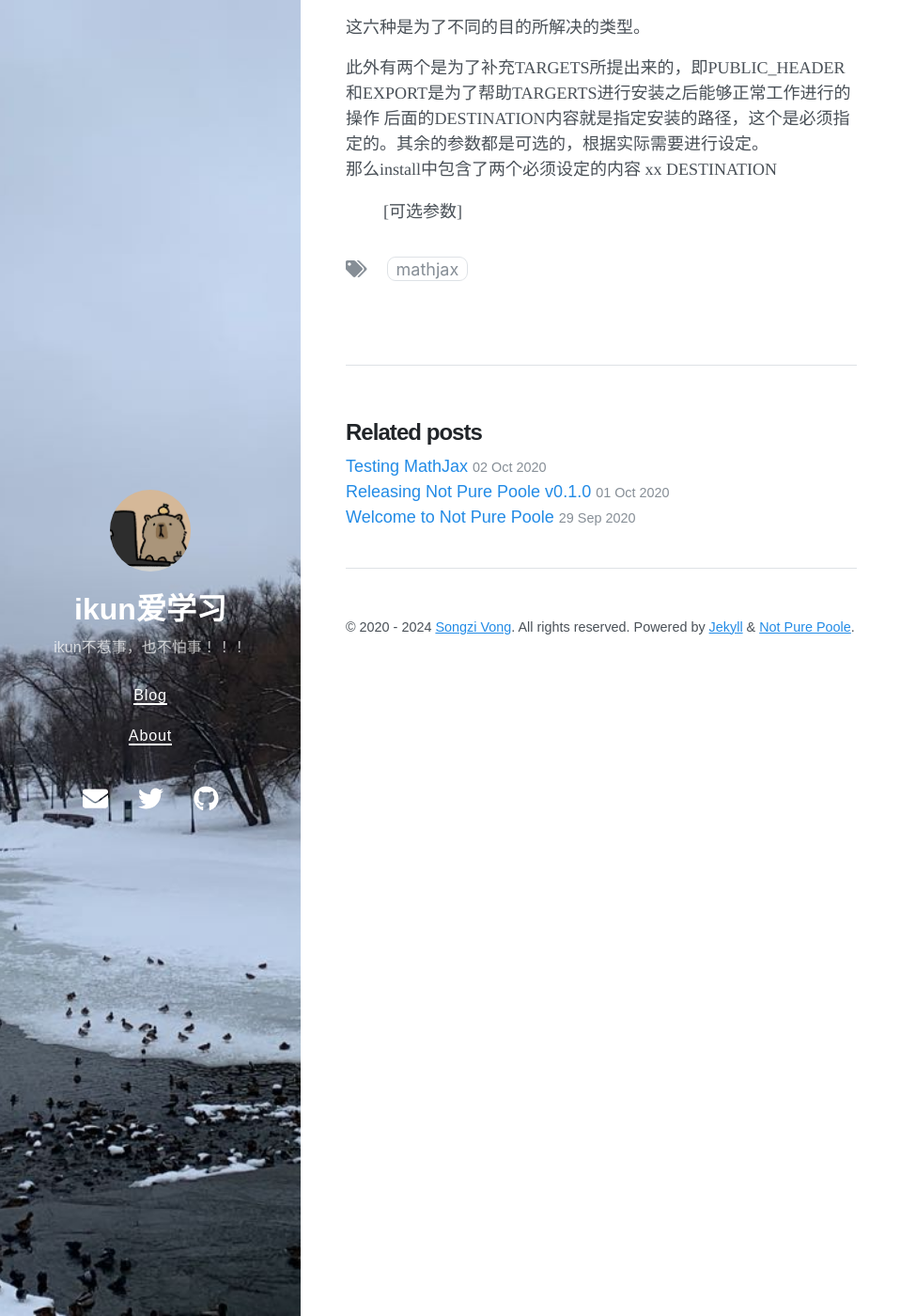
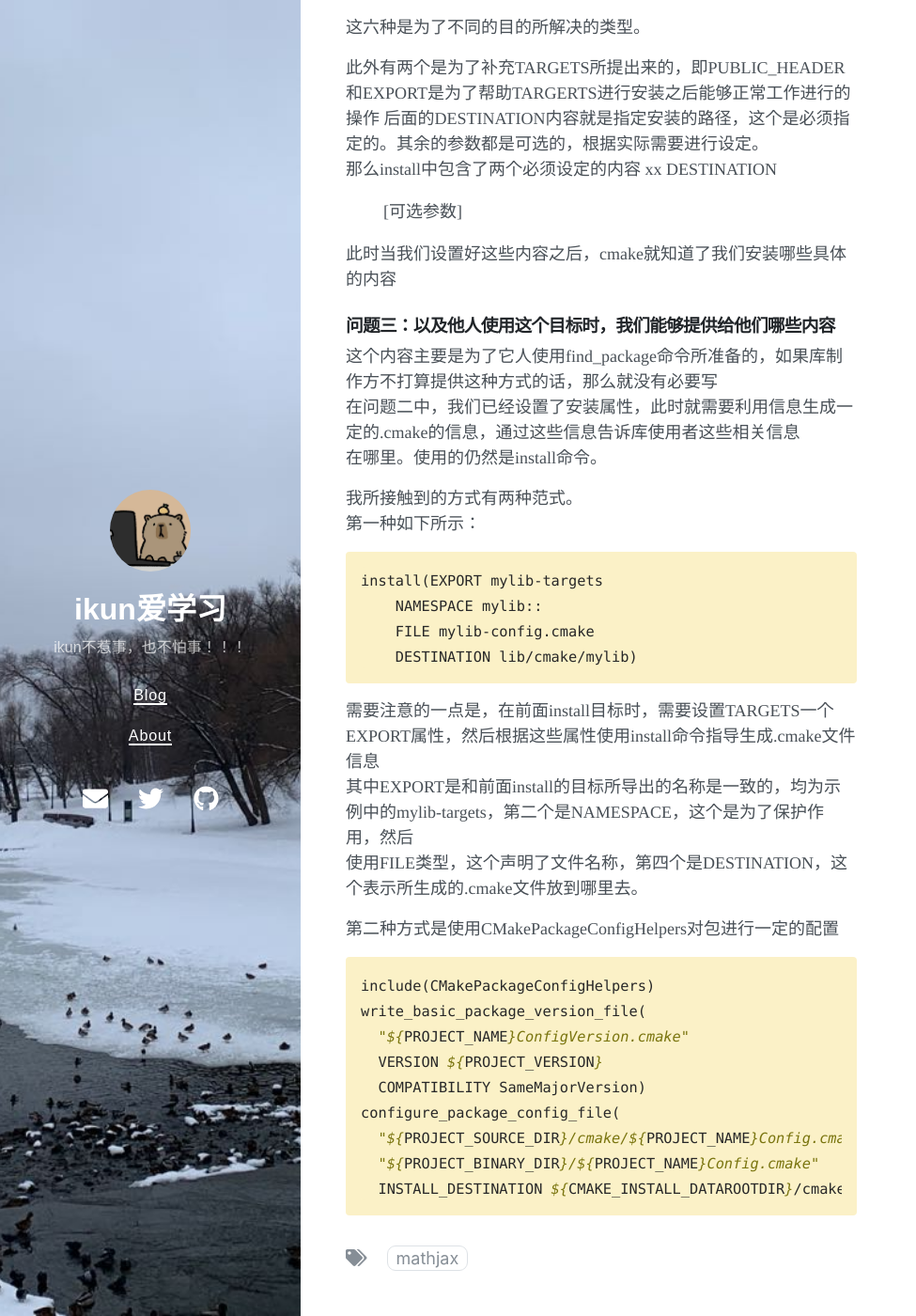
Before and after one commit to SuperIkunFan/SuperIkunFan.github.io, a Jekyll site: the page built from _posts/2024-09-04-学习cmake的install.md, in a window 1280 px wide and 1400 px high, scrolled down 3960 px. Shown: the whole window at 94% size, without its empty margins (0-975 px from the left). Built offline with Jekyll 4.4.1, drawn with Linux system fonts in a browser that asks for light colours; nearby versions of some CDN libraries.

Commit message:
短期保存-17：30

````diff
--- a/_posts/2024-09-04-学习cmake的install.md
+++ b/_posts/2024-09-04-学习cmake的install.md
@@ -137,3 +137,35 @@ FILES：用于安装单个或多个文件
 此外有两个是为了补充TARGETS所提出来的，即PUBLIC_HEADER和EXPORT是为了帮助TARGERTS进行安装之后能够正常工作进行的操作
 后面的DESTINATION内容就是指定安装的路径，这个是必须指定的。其余的参数都是可选的，根据实际需要进行设定。
 那么install中包含了两个必须设定的内容<type> xx DESTINATION <dir> [可选参数]
+
+此时当我们设置好这些内容之后，cmake就知道了我们安装哪些具体的内容
+
+### 问题三：以及他人使用这个目标时，我们能够提供给他们哪些内容
+这个内容主要是为了它人使用find_package命令所准备的，如果库制作方不打算提供这种方式的话，那么就没有必要写
+在问题二中，我们已经设置了安装属性，此时就需要利用信息生成一定的.cmake的信息，通过这些信息告诉库使用者这些相关信息
+在哪里。使用的仍然是install命令。
+
+我所接触到的方式有两种范式。
+第一种如下所示：
+```cmake
+install(EXPORT mylib-targets
+    NAMESPACE mylib::
+    FILE mylib-config.cmake
+    DESTINATION lib/cmake/mylib)
+```
+需要注意的一点是，在前面install目标时，需要设置TARGETS一个EXPORT属性，然后根据这些属性使用install命令指导生成.cmake文件信息
+其中EXPORT是和前面install的目标所导出的名称是一致的，均为示例中的mylib-targets，第二个是NAMESPACE，这个是为了保护作用，然后
+使用FILE类型，这个声明了文件名称，第四个是DESTINATION，这个表示所生成的.cmake文件放到哪里去。
+
+第二种方式是使用CMakePackageConfigHelpers对包进行一定的配置
+```cmake
+include(CMakePackageConfigHelpers)
+write_basic_package_version_file(
+  "${PROJECT_NAME}ConfigVersion.cmake"
+  VERSION ${PROJECT_VERSION}
+  COMPATIBILITY SameMajorVersion)
+configure_package_config_file(
+  "${PROJECT_SOURCE_DIR}/cmake/${PROJECT_NAME}Config.cmake.in"
+  "${PROJECT_BINARY_DIR}/${PROJECT_NAME}Config.cmake"
+  INSTALL_DESTINATION ${CMAKE_INSTALL_DATAROOTDIR}/cmake/${PROJECT_NAME})
+```
````
